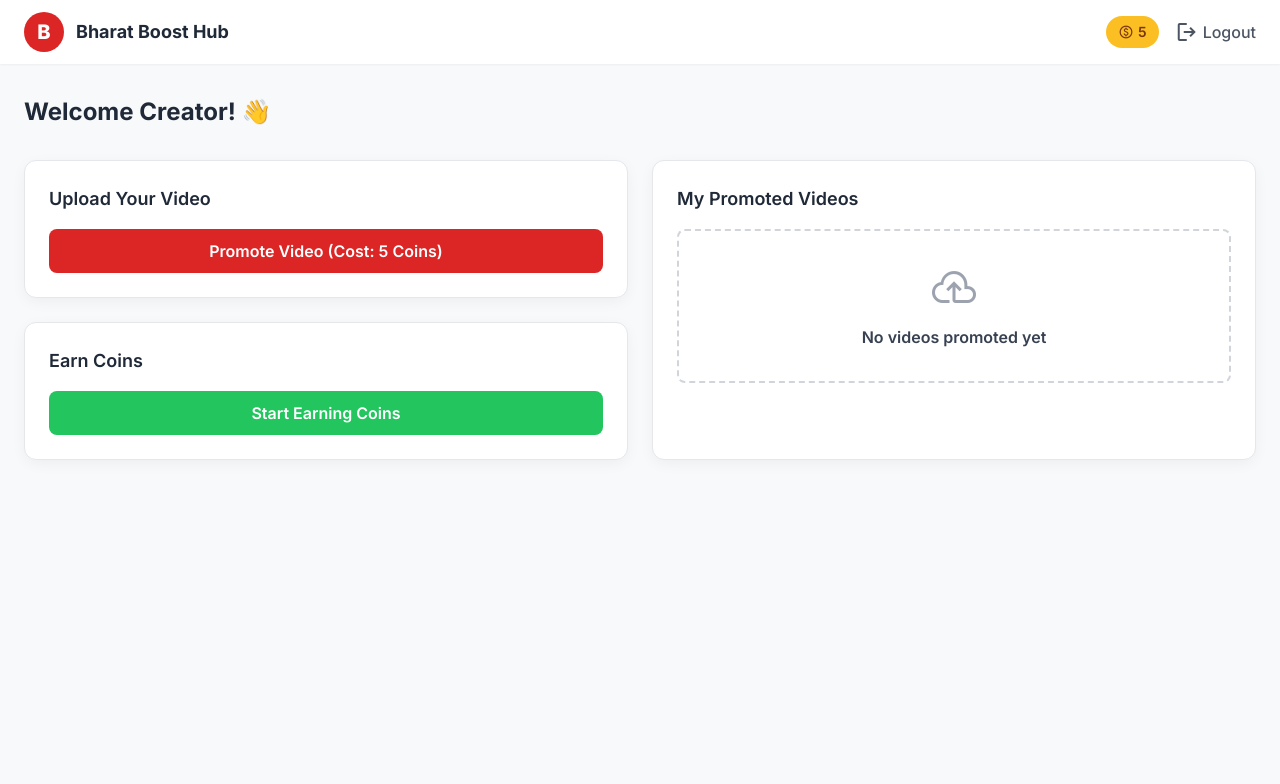
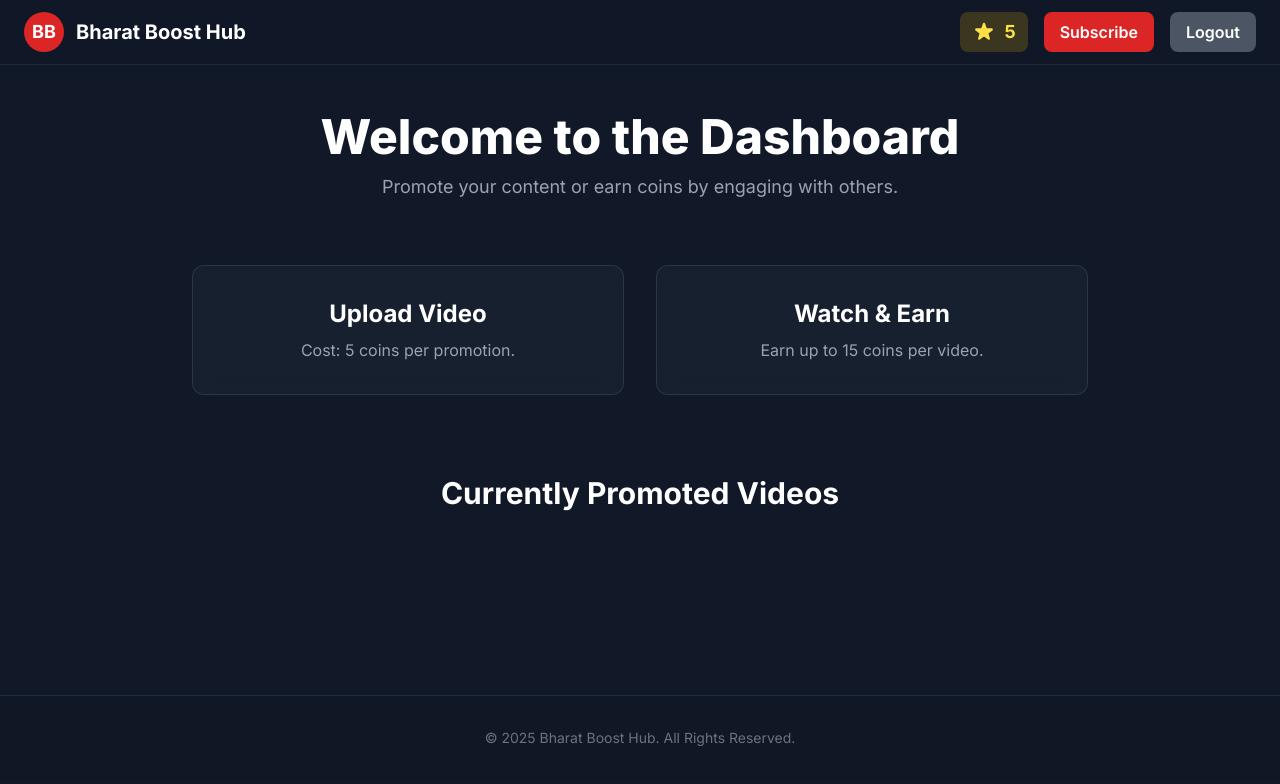
Before and after one commit to bharatboosthub/Bharatboosthub, a plain HTML site: page dashboard.html in a window 1280 px wide. Drawn offline with nearby package versions, Linux system fonts and the light colour scheme.

Commit message:
dashboard.html

```diff
--- a/dashboard.html
+++ b/dashboard.html
@@ -3,86 +3,113 @@
 <head>
     <meta charset="UTF-8">
     <meta name="viewport" content="width=device-width, initial-scale=1.0">
-
-    <!-- SEO & Social Media Tags -->
     <title>Dashboard - Bharat Boost Hub</title>
-    <meta name="description" content="Manage your video promotions, track your stats, and grow your YouTube channel with the Bharat Boost Hub dashboard.">
 
     <script src="https://cdn.tailwindcss.com"></script>
+    <link rel="preconnect" href="https://fonts.googleapis.com">
+    <link rel="preconnect" href="https://fonts.gstatic.com" crossorigin>
     <link href="https://fonts.googleapis.com/css2?family=Inter:wght@400;500;600;700;800&display=swap" rel="stylesheet">
-    <link href="https://fonts.googleapis.com/css2?family=Material+Symbols+Outlined" rel="stylesheet" />
 
     <style>
-        body { font-family: 'Inter', sans-serif; background-color: #f8f9fa; }
-        .card { background-color: white; border-radius: 0.75rem; box-shadow: 0 4px 15px -1px rgb(0 0 0 / 0.05); border: 1px solid #e5e7eb; }
-        .btn { transition: all 0.2s ease-in-out; }
-        .btn:hover { transform: translateY(-2px); box-shadow: 0 4px 10px rgb(0 0 0 / 0.1); }
+        body { font-family: 'Inter', sans-serif; background-color: #111827; color: #d1d5db; }
+        .glass-card { background: rgba(31, 41, 55, 0.5); backdrop-filter: blur(10px); border: 1px solid rgba(255, 255, 255, 0.1); }
     </style>
 </head>
 <body class="antialiased">
-    <header class="bg-white shadow-sm sticky top-0 z-50"><div class="container mx-auto px-4 sm:px-6 py-3"><div class="flex justify-between items-center"><div class="flex items-center space-x-3"><div class="bg-red-600 text-white w-10 h-10 rounded-full flex items-center justify-center font-extrabold text-xl">B</div><div><h1 class="text-gray-800 text-lg font-bold">Bharat Boost Hub</h1></div></div><div class="flex items-center space-x-4"><div class="bg-amber-400 text-amber-900 px-3 py-1 rounded-full flex items-center space-x-1 text-sm font-semibold"><span class="material-symbols-outlined !text-base">monetization_on</span><span id="coin-balance">...</span></div><a href="index.html" class="text-gray-600 hover:text-red-600 font-medium flex items-center space-x-1"><span class="material-symbols-outlined">logout</span><span>Logout</span></a></div></div></div></header>
 
-    <main class="container mx-auto px-4 sm:px-6 py-8">
-        <section id="welcome-message" class="mb-8"><h2 class="text-2xl font-bold text-gray-800">Welcome Creator! 👋</h2></section>
-        <div class="grid grid-cols-1 lg:grid-cols-2 gap-6">
-            <div class="space-y-6">
-                <div class="card p-6"><h3 class="text-lg font-semibold text-gray-800 mb-4">Upload Your Video</h3><a href="upload.html" class="btn w-full block text-center bg-red-600 text-white py-2.5 rounded-lg font-semibold hover:bg-red-700">Promote Video (Cost: 5 Coins)</a></div>
-                <div class="card p-6"><h3 class="text-lg font-semibold text-gray-800 mb-4">Earn Coins</h3><a href="earn.html" class="btn w-full block text-center bg-green-500 text-white py-2.5 rounded-lg font-semibold hover:bg-green-600">Start Earning Coins</a></div>
+    <!-- Header -->
+    <header class="bg-gray-900/80 backdrop-blur-sm sticky top-0 z-50 border-b border-gray-700/50">
+        <!-- Responsive Adjustment: Adjusted padding for different screen sizes -->
+        <nav class="container mx-auto px-4 sm:px-6 py-3 flex justify-between items-center">
+            <a href="dashboard.html" class="flex items-center space-x-3">
+                <div class="bg-red-600 text-white w-10 h-10 rounded-full flex items-center justify-center font-bold text-lg flex-shrink-0">BB</div>
+                <h1 class="font-bold text-lg sm:text-xl text-white hidden sm:block">Bharat Boost Hub</h1>
+            </a>
+
+            <div class="flex items-center space-x-2 sm:space-x-4">
+                <div class="flex items-center space-x-2 bg-yellow-500/20 text-yellow-300 px-3 py-1.5 rounded-lg">
+                    <svg class="w-6 h-6 flex-shrink-0" fill="currentColor" viewBox="0 0 20 20"><path d="M9.049 2.927c.3-.921 1.603-.921 1.902 0l1.07 3.292a1 1 0 00.95.69h3.462c.969 0 1.371 1.24.588 1.81l-2.8 2.034a1 1 0 00-.364 1.118l1.07 3.292c.3.921-.755 1.688-1.54 1.118l-2.8-2.034a1 1 0 00-1.175 0l-2.8 2.034c-.784.57-1.838-.197-1.539-1.118l1.07-3.292a1 1 0 00-.364-1.118L2.98 8.72c-.783-.57-.38-1.81.588-1.81h3.461a1 1 0 00.951-.69l1.07-3.292z" /></svg>
+                    <span id="coin-balance" class="font-bold text-base sm:text-lg">0</span>
+                </div>
+                <a href="https://youtube.com/@bharatboosthub" target="_blank" class="bg-red-600 text-white px-3 sm:px-4 py-2 rounded-lg hover:bg-red-700 transition font-semibold text-sm sm:text-base">Subscribe</a>
+                <a href="login.html" id="logout-btn" class="bg-gray-600 text-white px-3 sm:px-4 py-2 rounded-lg hover:bg-gray-700 transition font-semibold text-sm sm:text-base">Logout</a>
             </div>
-            <div class="card p-6">
-                <h3 class="text-lg font-semibold text-gray-800 mb-4">My Promoted Videos</h3>
-                <div id="my-videos-list" class="space-y-3"></div>
-                <div id="no-videos-message" class="hidden text-center border-2 border-dashed border-gray-300 p-8 rounded-lg"><span class="material-symbols-outlined text-gray-400 !text-5xl">cloud_upload</span><p class="mt-2 font-semibold text-gray-700">No videos promoted yet</p></div>
+        </nav>
+    </header>
+
+    <!-- Responsive Adjustment: Adjusted padding and text sizes -->
+    <main class="container mx-auto px-4 sm:px-6 py-8 sm:py-12">
+        <section class="text-center mb-12 sm:mb-16">
+            <h1 class="text-3xl sm:text-4xl md:text-5xl font-extrabold mb-3 text-white">Welcome to the Dashboard</h1>
+            <p class="text-base sm:text-lg text-gray-400 max-w-3xl mx-auto">Promote your content or earn coins by engaging with others.</p>
+        </section>
+
+        <!-- Responsive Adjustment: Adjusted gap and card padding -->
+        <section class="grid md:grid-cols-2 gap-6 sm:gap-8 max-w-4xl mx-auto mb-16 sm:mb-20">
+            <a href="upload.html" class="glass-card p-6 sm:p-8 rounded-xl text-center hover:border-red-500/50 hover:shadow-xl transition-all duration-300 transform hover:-translate-y-1">
+                <h3 class="text-xl sm:text-2xl font-bold mb-2 text-white">Upload Video</h3>
+                <p class="text-gray-400 text-sm sm:text-base">Cost: 5 coins per promotion.</p>
+            </a>
+            <a href="earn.html" class="glass-card p-6 sm:p-8 rounded-xl text-center hover:border-green-500/50 hover:shadow-xl transition-all duration-300 transform hover:-translate-y-1">
+                <h3 class="text-xl sm:text-2xl font-bold mb-2 text-white">Watch & Earn</h3>
+                <p class="text-gray-400 text-sm sm:text-base">Earn up to 15 coins per video.</p>
+            </a>
+        </section>
+
+        <section id="promoted-videos">
+            <h2 class="text-2xl sm:text-3xl font-bold text-center mb-8 sm:mb-10 text-white">Currently Promoted Videos</h2>
+            <!-- Grid is already responsive: 1 col on mobile, 2 on tablet, 3 on desktop -->
+            <div id="videos-grid" class="grid grid-cols-1 sm:grid-cols-2 lg:grid-cols-3 gap-6 sm:gap-8">
+                <p id="no-videos-msg" class="text-center col-span-full text-gray-500">No videos are being promoted right now. Be the first!</p>
             </div>
-        </div>
+        </section>
     </main>
 
+    <footer class="bg-gray-900/50 mt-16 sm:mt-24 border-t border-gray-700/50">
+        <div class="container mx-auto py-8 px-6 text-center text-gray-500 text-sm">
+            <p>© 2025 Bharat Boost Hub. All Rights Reserved.</p>
+        </div>
+    </footer>
+
     <script>
+        // JavaScript functionality remains the same
         document.addEventListener('DOMContentLoaded', () => {
             const coinBalanceEl = document.getElementById('coin-balance');
-            const myVideosList = document.getElementById('my-videos-list');
-            const noVideosMessage = document.getElementById('no-videos-message');
+            const videosGrid = document.getElementById('videos-grid');
+            const noVideosMsg = document.getElementById('no-videos-msg');
+            let user = JSON.parse(localStorage.getItem('bb_user'));
+            if (!user) {
+                user = { id: `user_${Date.now()}`, coins: 5 };
+                localStorage.setItem('bb_user', JSON.stringify(user));
+            }
+            let allVideos = JSON.parse(localStorage.getItem('bb_videos')) || [];
+            function updateCoinDisplay() {
+                coinBalanceEl.textContent = JSON.parse(localStorage.getItem('bb_user')).coins;
+            }
+            function displayPromotedVideos() {
+                videosGrid.innerHTML = '';
+                if (allVideos.length > 0) {
+                    noVideosMsg.style.display = 'none';
+                    allVideos.forEach(video => {
+                        const videoCard = `
+                            <div class="glass-card rounded-lg overflow-hidden group">
+                                <a href="https://www.youtube.com/watch?v=${video.youtubeId}" target="_blank" class="block overflow-hidden">
+                                    <img src="https://i.ytimg.com/vi/${video.youtubeId}/mqdefault.jpg" alt="Video thumbnail" class="w-full h-48 object-cover group-hover:scale-105 transition-transform duration-300">
+                                </a>
+                                <div class="p-4">
+                                    <p class="text-sm text-gray-400 truncate">Uploaded by: ${video.uploaderId}</p>
+                                </div>
+                            </div>`;
+                        videosGrid.insertAdjacentHTML('beforeend', videoCard);
+                    });
+                } else {
+                    noVideosMsg.style.display = 'block';
+                }
+            }
+            updateCoinDisplay();
+            displayPromotedVideos();
+        });
+    </script>
 
-            // --- USER & COIN LOGIC for localStorage ---
-            function getOrCreateUserId() {
-                let userId = localStorage.getItem('currentUserId');
-                if (!userId) {
-                    userId = 'user_' + Date.now() + Math.random().toString(36).substring(2, 9);
-                    localStorage.setItem('currentUserId', userId);
-                    localStorage.setItem('userCoins', '5'); // Give new users 5 coins
-                }
-                return userId;
-            }
-
-            const currentUserId = getOrCreateUserId();
-            coinBalanceEl.textContent = localStorage.getItem('userCoins') || '0';
-
-            // --- VIDEO DISPLAY LOGIC for localStorage ---
-            const allPromotedVideos = JSON.parse(localStorage.getItem('promotedVideos')) || [];
-            const myVideos = allPromotedVideos.filter(video => video.uploaderId === currentUserId);
-
-            if (myVideos.length === 0) {
-                noVideosMessage.classList.remove('hidden');
-            } else {
-                myVideosList.innerHTML = '';
-                myVideos.forEach(videoData => {
-                    const videoId = getYouTubeVideoId(videoData.url);
-                    if (videoId) {
-                        myVideosList.innerHTML += `
-                            <a href="${videoData.url}" target="_blank" class="flex items-center space-x-4 p-2 bg-gray-50 rounded-lg hover:bg-gray-100 transition duration-300">
-                                <img src="https://i3.ytimg.com/vi/${videoId}/default.jpg" class="w-24 h-16 object-cover rounded-md flex-shrink-0" alt="Video Thumbnail">
-                                <p class="text-sm text-gray-800 truncate">${videoData.url}</p>
-                            </a>`;
-                    }
-                });
-            }
-        });
-
-        function getYouTubeVideoId(url) {
-            const regExp = /^.*(youtu.be\/|v\/|u\/\w\/|embed\/|watch\?v=|\&v=)([^#\&\?]*).*/;
-            const match = url.match(regExp);
-            return (match && match[2].length === 11) ? match[2] : null;
-        }
-    </script>
 </body>
 </html>
```
